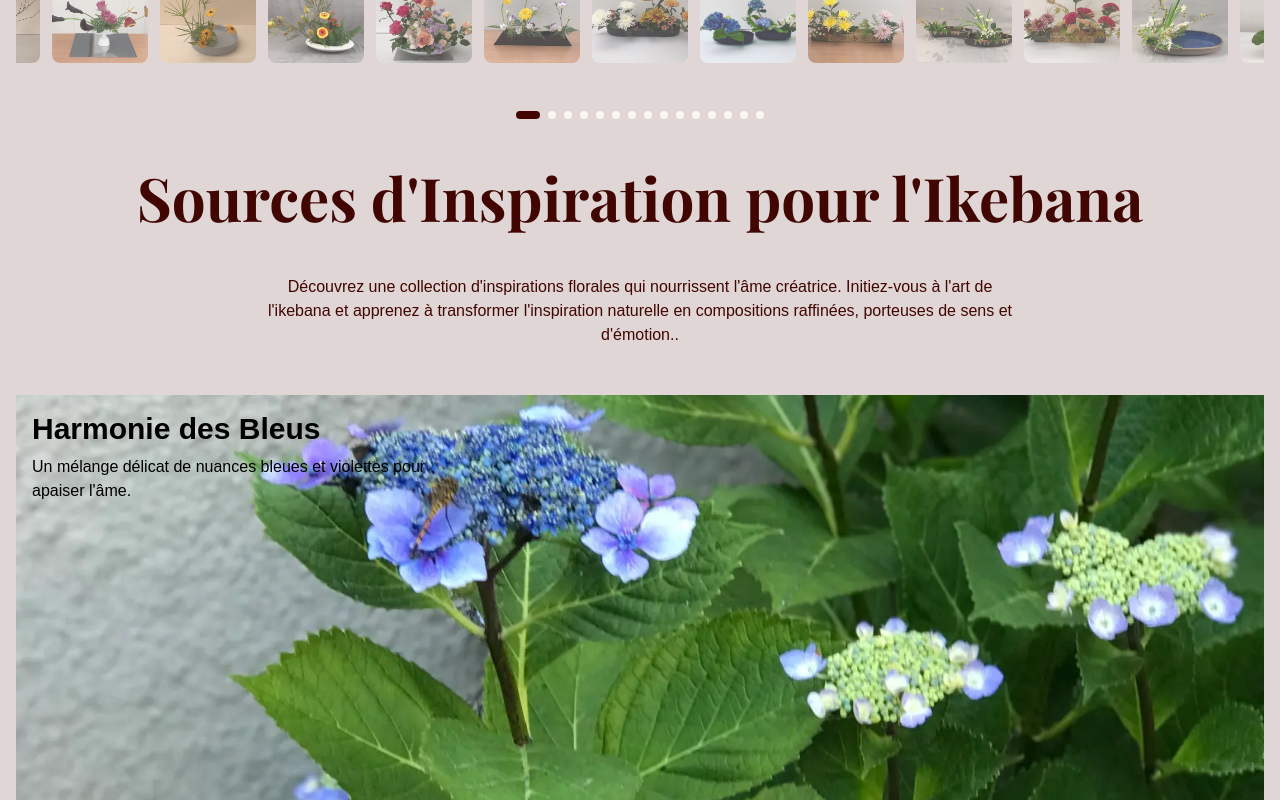
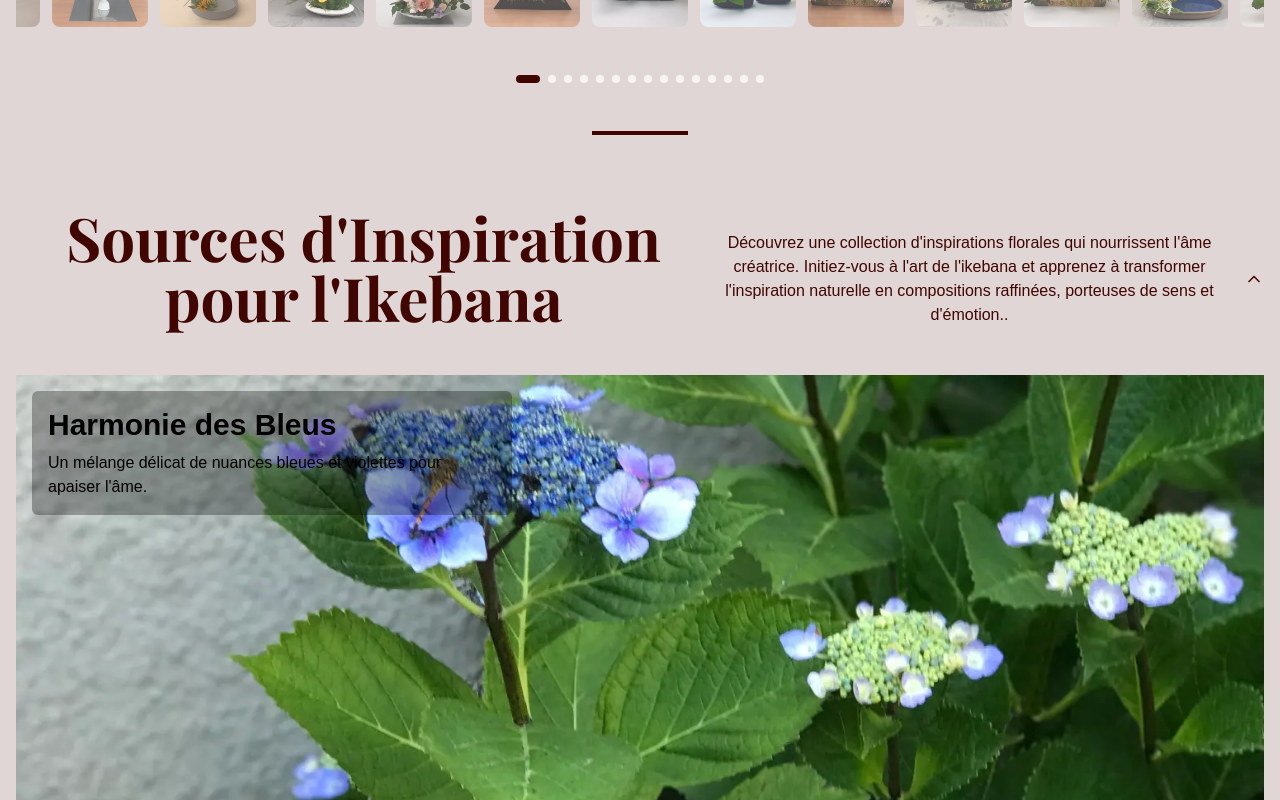
Before and after one commit to stephanemalho/ikebana, a Next.js app: page / in a window 1280 px wide. Shown: the part 2240-3040 px from the top of the page. Built offline with nearby package versions, Linux system fonts and the light colour scheme.

Commit message:
✨fix accordion panel

```diff
--- a/app/components/ikebana-info/Ikebana-info.tsx
+++ b/app/components/ikebana-info/Ikebana-info.tsx
@@ -2,7 +2,7 @@ import Container from "../ui/Container"
 
 function IkebanaInfo() {
     return (
-        <section className="py-16 bg-gradient-to-b from-[var(--background)] to-[var(--primary-color)]">
+        <section className="py-16 px-4 bg-gradient-to-b from-[var(--background)] to-[var(--primary-color)]">
             <Container>
                 <div className="mx-auto p-2">
                     {/* Titre principal */}
--- a/app/components/imageIkebana/IkebanaCarousel.tsx
+++ b/app/components/imageIkebana/IkebanaCarousel.tsx
@@ -1,6 +1,6 @@
 "use client"
 
-import { useState, useEffect } from "react"
+import { useState, useEffect, useRef } from "react"
 import Image from "next/image"
 import { carouselMetadataType } from "./carouselConfig"
 import CarouselMainTitle from "./IkebanaTitle"
@@ -13,26 +13,78 @@ type IkebanaCarouselProps = {
 function IkebanaCarousel({ carouselData, height = 700 }: IkebanaCarouselProps) {
     const [activeIndex, setActiveIndex] = useState(0)
     const [previousIndex, setPreviousIndex] = useState<number | null>(null)
+    const [isOpen, setIsOpen] = useState(false)
     const displayImages = carouselData.items;
+    const panelId = `carousel-${carouselData.title.replace(/\s+/g, "-").toLowerCase()}`
 
-    // Animation automatique toutes les 2 secondes
     useEffect(() => {
+        if (!isOpen) return
         const interval = setInterval(() => {
             setPreviousIndex(activeIndex)
             setActiveIndex((prev) => (prev + 1) % displayImages.length)
         }, 10000)
         return () => clearInterval(interval)
-    }, [activeIndex, displayImages.length])
+    }, [isOpen, activeIndex, displayImages.length])
 
 
     const handleThumbnailClick = (index: number) => {
         setActiveIndex(index)
     }
 
+    const toggleAccordion = () => setIsOpen((v) => !v)
+
+    const containerRef = useRef<HTMLDivElement | null>(null)
+    useEffect(() => {
+        if (typeof window === "undefined") return
+
+        const el = containerRef.current
+        if (!el) return
+
+        const observer = new IntersectionObserver(
+            (entries) => {
+                entries.forEach((entry) => {
+                    if (entry.isIntersecting) {
+                        setIsOpen(true)
+                        observer.disconnect()
+                    }
+                })
+            },
+            { root: null, rootMargin: "-40% 0px -40% 0px", threshold: 0 }
+        )
+
+        observer.observe(el)
+        return () => observer.disconnect()
+    }, [])
+
     return (
         <div className="w-full max-w-[100%] mx-auto">
-            {/* Image principale */}
+            <div className="w-full">
+                <button
+                    id={`${panelId}-button`}
+                    aria-expanded={isOpen}
+                    aria-controls={`${panelId}-panel`}
+                    onClick={toggleAccordion}
+                    className="w-full text-left flex items-center justify-between focus:outline-none"
+                >
                     <CarouselMainTitle title={carouselData.title} description={carouselData.description} />
+                    <span
+                        aria-hidden
+                        className={`ml-4 transition-transform duration-300 ${isOpen ? "rotate-180" : "rotate-0"}`}
+                    >
+                        <svg width="20" height="20" viewBox="0 0 24 24" fill="none" xmlns="http://www.w3.org/2000/svg">
+                            <path d="M6 9l6 6 6-6" stroke="currentColor" strokeWidth="2" strokeLinecap="round" strokeLinejoin="round" />
+                        </svg>
+                    </span>
+                </button>
+            </div>
+            {/* Collapsible content — hide when closed */}
+            <div ref={containerRef}
+                className={`w-full overflow-hidden transition-[max-height,opacity] duration-500 ${isOpen ? "max-h-[5000px] opacity-100" : "max-h-0 opacity-0"}`}
+                id={`${panelId}-panel`}
+                role="region"
+                aria-labelledby={`${panelId}-button`}
+                aria-hidden={!isOpen}
+            >
                 <div className="relative h-[400px]" style={{ height: `${height}px` }}>
                     {/* Image actuelle */}
                     <Image
@@ -41,7 +93,8 @@ function IkebanaCarousel({ carouselData, height = 700 }: IkebanaCarouselProps) {
                         alt={displayImages[activeIndex].altText}
                         fill
                         className="object-cover absolute inset-0 transition-opacity duration-1000 ease-in-out opacity-100 z-20"
-                    priority
+                        loading={isOpen ? "eager" : "lazy"}
+                        priority={isOpen}
                         objectFit="cover"
                     />
 
@@ -53,16 +106,18 @@ function IkebanaCarousel({ carouselData, height = 700 }: IkebanaCarouselProps) {
                             alt={displayImages[previousIndex].altText}
                             fill
                             className="object-cover absolute inset-0 transition-opacity duration-1000 ease-in-out opacity-0 z-10"
+                            loading="lazy"
                         />
                     )}
 
                     {/* Overlay texte toujours au-dessus */}
-                <div className="absolute inset-0 flex flex-col justify-start items-start hover:bg-black/40 hover:text-white p-4 transition-opacity duration-300 bg-transparent text-black z-30">
+                    <div className="absolute inset-0 flex flex-col justify-start items-start hover:text-white p-4 transition-opacity duration-300 bg-transparent text-black z-30">
+                        <div className="bg-black/30 p-4 rounded-md max-w-lg">
                             <h3 className="text-2xl md:text-3xl font-bold mb-2">{displayImages[activeIndex].title}</h3>
                             <p className="text-sm md:text-base max-w-md">{displayImages[activeIndex].description}</p>
                         </div>
                     </div>
-
+                </div>
 
                 {/* Miniatures */}
                 <div className="flex gap-3 justify-center overflow-x-auto pb-2">
@@ -81,14 +136,12 @@ function IkebanaCarousel({ carouselData, height = 700 }: IkebanaCarouselProps) {
                                 fill
                                 className="object-cover"
                                 sizes="(max-width: 768px) 80px, 96px"
+                                loading="lazy"
                             />
-                        {/* Indicateur actif */}
                             {index === activeIndex && <div className="absolute inset-0 bg-[--secondary-color]/20"></div>}
                         </button>
                     ))}
                 </div>
-
-            {/* Indicateurs de progression */}
                 <div className="flex justify-center mt-4 gap-2">
                     {displayImages.map((_, index) => (
                         <button
@@ -100,6 +153,7 @@ function IkebanaCarousel({ carouselData, height = 700 }: IkebanaCarouselProps) {
                     ))}
                 </div>
             </div>
+        </div>
     )
 }
 
--- a/app/components/imageIkebana/ImageIkebana.tsx
+++ b/app/components/imageIkebana/ImageIkebana.tsx
@@ -10,6 +10,7 @@ function ImageIkebana() {
                 <figure className="w-full max-w-[100%] mb-12">
                     <IkebanaCarousel carouselData={carouselIkebanaData} height={1000} />
                 </figure>
+                <div className="w-24 h-1 my-12 bg-[var(--secondary-color)] mx-auto"/>
                 <figure className="w-full max-w-[100%]">
                     <IkebanaCarousel carouselData={carouselInspirationData} />
                 </figure>
--- a/app/components/information/ScheduleSection.tsx
+++ b/app/components/information/ScheduleSection.tsx
@@ -41,7 +41,7 @@ export function ScheduleSection() {
               </TabsList>
 
               <TabsContent value="monday" className="mt-6">
-                <Card data-aos="fade-left" className="border-[--secondary-color]/20">
+                <Card className="border-[--secondary-color]/20">
                   <CardHeader className="bg-[--secondary-color]/10 rounded-t-lg">
                     <CardTitle className="text-2xl text-[--secondary-color]">
                       <Calendar className="inline-block mr-2 h-6 w-6" /> Cours du Lundi
@@ -94,7 +94,7 @@ export function ScheduleSection() {
               </TabsContent>
 
               <TabsContent value="saturday" className="mt-6">
-                <Card data-aos="fade-right" className="border-[--secondary-color]/20">
+                <Card className="border-[--secondary-color]/20">
                   <CardHeader className="bg-[--secondary-color]/10 rounded-t-lg">
                     <CardTitle className="text-2xl text-[--secondary-color]">
                       <Calendar className="inline-block mr-2 h-6 w-6" /> Cours du Samedi
--- a/app/components/school-info/SchoolInfo.tsx
+++ b/app/components/school-info/SchoolInfo.tsx
@@ -29,7 +29,7 @@ const SchoolInfo = () => {
                     </div>
 
                     {/* École Ohara */}
-                    <div data-aos="fade-up" data-aos-delay="200" className="bg-[--tercary-color] p-8 rounded-lg">
+                    <div data-aos="fade-up" data-aos-delay="200" className="bg-[#e6dcdb] p-8 rounded-lg">
                         <h2 className="text-3xl md:text-4xl font-bold text-[--secondary-color] mb-8 text-center" style={{ fontFamily: 'var(--playfair-display)' }}>
                             Présentation de l&apos;École Ohara
                         </h2>
--- a/app/layout.tsx
+++ b/app/layout.tsx
@@ -33,7 +33,7 @@ export default function RootLayout({
     children: React.ReactNode;
 }>) {
     return (
-        <html lang={metaDataString.lang.en}>
+        <html lang={metaDataString.lang.fr} >
             <body className={`${notoSansJP.variable} ${playfair.variable} ${jakarta.variable}`}>
                 <AOSProvider>{children}</AOSProvider>
             </body>
```
Lines whose indentation alone changed are shown as unchanged.
